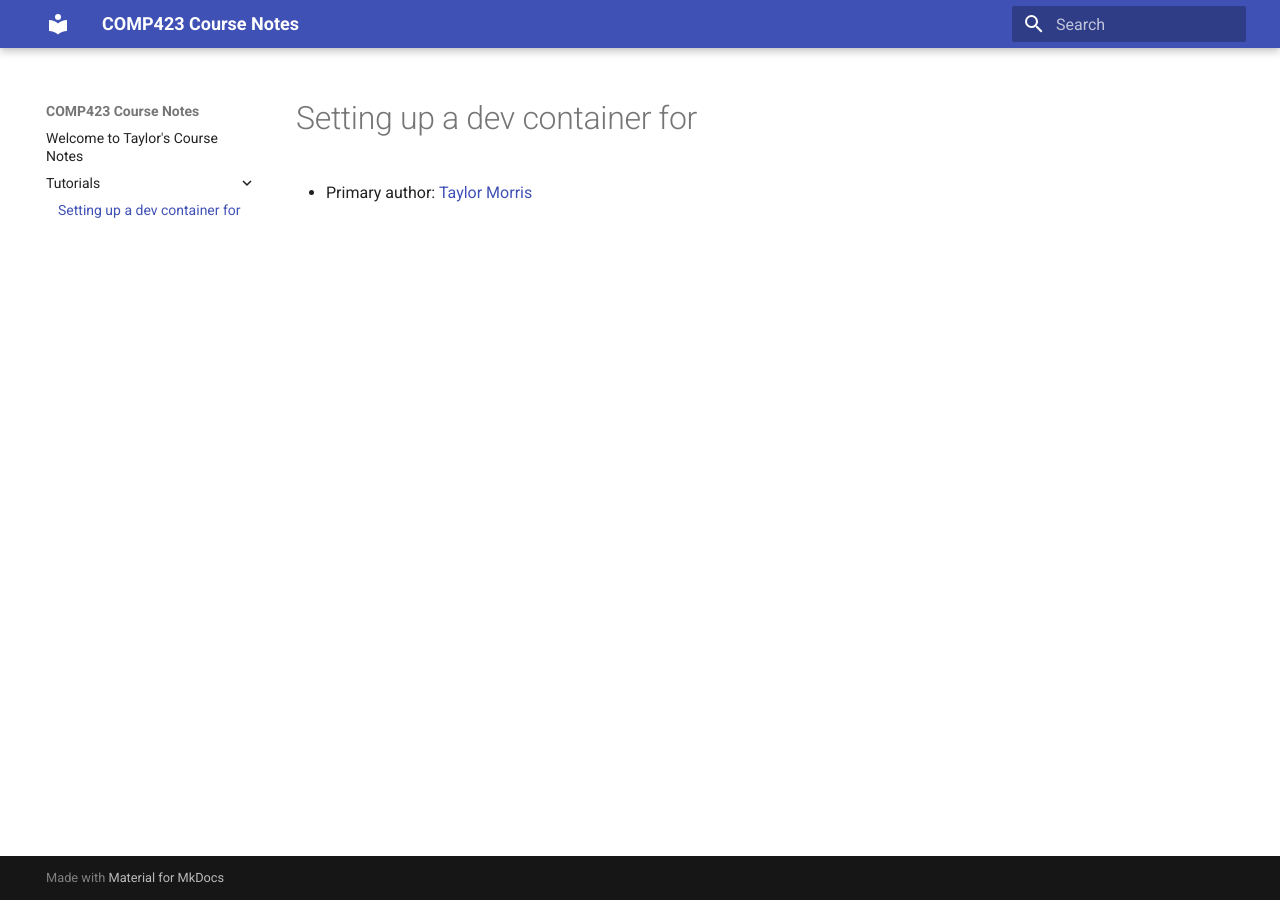
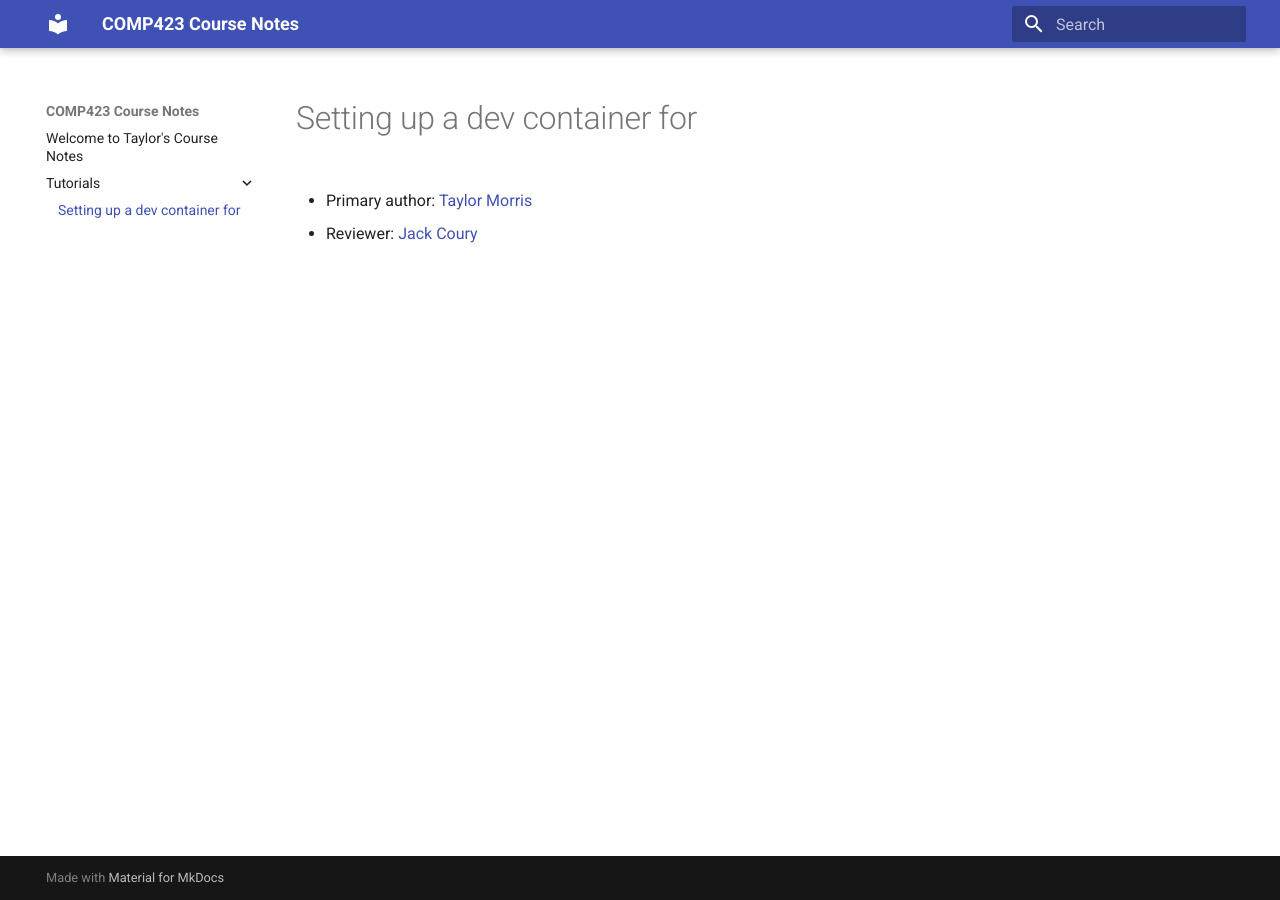
Before and after one commit to Taylor1515/comp423-course-notes, an MkDocs documentation site: the page built from docs/tutorials/go-setup.md, in a window 1280 px wide. Built offline with MkDocs 1.6.1 and Material for MkDocs 9.7.7, drawn with Linux system fonts in a browser that asks for light colours.

Commit message:
edits/mt04-setup commit

```diff
--- a/docs/tutorials/go-setup.md
+++ b/docs/tutorials/go-setup.md
@@ -1,3 +1,5 @@
 # Setting up a dev container for <Insert: Go or Rust depending on which you are doing>
 
-* Primary author: [Taylor Morris](https://YourGitHubProfileLink)
+* Primary author: [Taylor Morris](https://github.com/Taylor1515)
+
+* Reviewer: [Jack Coury](https://github.com/jcoury89)
```
Also changed, not shown: README.md (line endings or trailing spaces), docs/index.md (line endings or trailing spaces), mkdocs.yml (line endings or trailing spaces), 2 other files.
